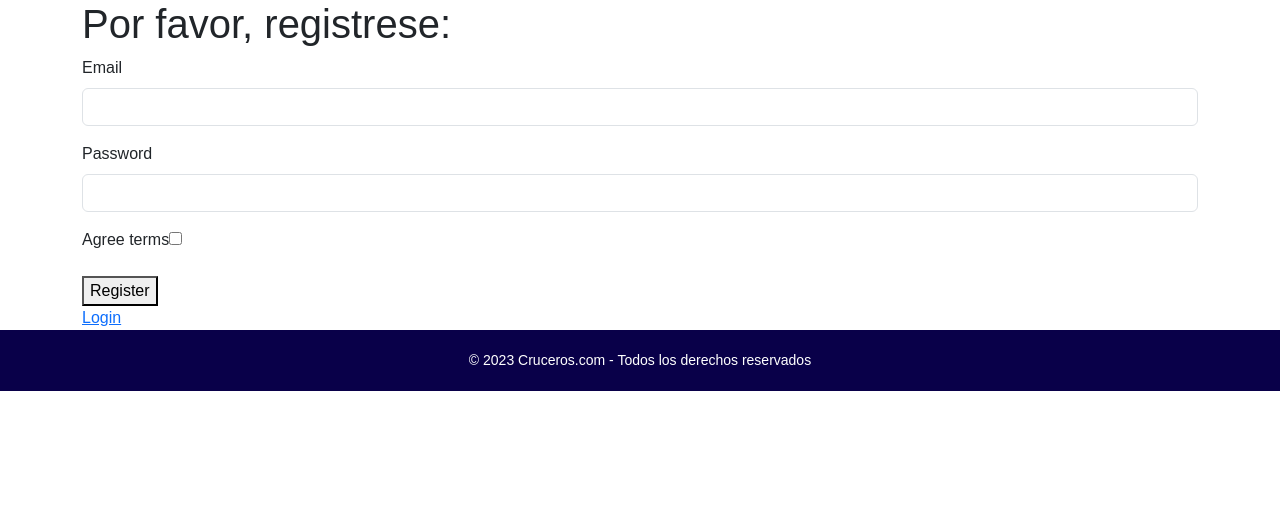
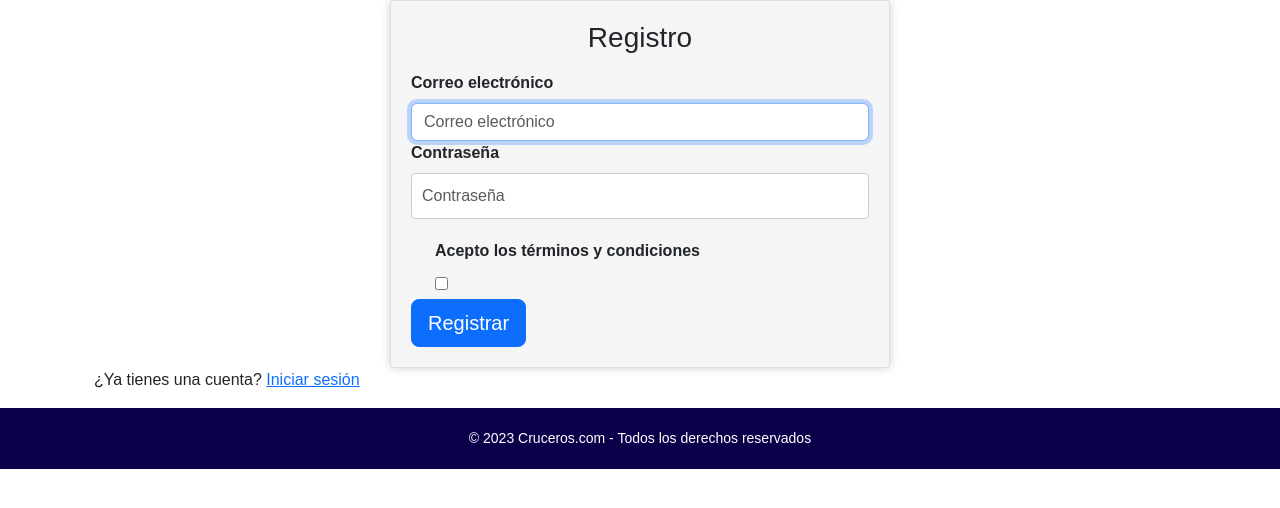
Before and after one commit to alejalogar/TFG, a Symfony app: template templates/registration/register.html.twig in a window 1280 px wide. Shown: the part 128-636 px from the top of the page. Run offline with Twig, Linux system fonts and the light colour scheme; the template is opened without the code that fills it, so the values that code supplies are empty; form fields are guessed from the names that the template uses; some libraries are stand-ins or nearby versions.

Commit message:
pequeño css

```diff
--- /dev/null
+++ b/public/css/login.css
@@ -0,0 +1,52 @@
+/* Estilos para el formulario */
+form {
+    max-width: 500px;
+    margin: 0 auto;
+    padding: 20px;
+    background-color: #f5f5f5;
+    border: 1px solid #ddd;
+    border-radius: 4px;
+    box-shadow: 0 0 10px rgba(0, 0, 0, 0.2);
+  }
+
+  form label {
+    display: block;
+    margin-bottom: 10px;
+    font-weight: bold;
+  }
+
+  form input[type="email"],
+  form input[type="password"] {
+    width: 100%;
+    padding: 10px;
+    margin-bottom: 20px;
+    border: 1px solid #ccc;
+    border-radius: 4px;
+  }
+
+  form input[type="submit"] {
+    display: block;
+    margin: 0 auto;
+    padding: 10px 20px;
+    background-color: #337ab7;
+    color: #fff;
+    border: none;
+    border-radius: 4px;
+    cursor: pointer;
+  }
+
+  form input[type="submit"]:hover {
+    background-color: #286090;
+  }
+
+  .alert {
+    margin-bottom: 20px;
+    padding: 15px;
+    border-radius: 4px;
+  }
+
+  .alert-danger {
+    background-color: #f2dede;
+    color: #a94442;
+    border: 1px solid #ebccd1;
+  }
--- a/templates/registration/register.html.twig
+++ b/templates/registration/register.html.twig
@@ -1,18 +1,52 @@
 {% extends 'base.html.twig' %}
 
-{% block title %}Register{% endblock %}
+{% block title %}Inicio de sesión{% endblock %}
+
+{% block stylesheets %}
+    {{ parent() }}
+
+    <link rel="stylesheet" href="{{ asset('css/login.css') }}">
+{% endblock %}
 
 {% block content %}
-    <h1>Por favor, registrese:</h1>
 
-    {{ form_start(registrationForm) }}
-        {{ form_row(registrationForm.email) }}
-        {{ form_row(registrationForm.plainPassword, {
-            label: 'Password'
-        }) }}
-        {{ form_row(registrationForm.agreeTerms) }}
+<div class="container">
+    <form class="form-signin" method="post">
+        <h1 class="h3 mb-3 font-weight-normal text-center">Registro</h1>
 
-        <button type="submit" class="btn-primary">Register</button>
-    {{ form_end(registrationForm) }}
-        <a href="{{ path('app_login') }}">Login</a>
+        {{ form_start(registrationForm) }}
+
+        {% if form_errors(registrationForm) %}
+            <div class="alert alert-danger">
+                {{ form_errors(registrationForm) }}
+            </div>
+        {% endif %}
+
+        <div class="form-label-group">
+            {{ form_label(registrationForm.email, 'Correo electrónico') }}
+            {{ form_widget(registrationForm.email, { 'attr': {'class': 'form-control', 'placeholder': 'Correo electrónico', 'autofocus': true} }) }}
+            {{ form_errors(registrationForm.email) }}
+        </div>
+
+        <div class="form-label-group">
+            {{ form_label(registrationForm.plainPassword, 'Contraseña') }}
+            {{ form_widget(registrationForm.plainPassword, { 'attr': {'class': 'form-control', 'placeholder': 'Contraseña'} }) }}
+            {{ form_errors(registrationForm.plainPassword) }}
+        </div>
+
+        <div class="form-group form-check">
+            {{ form_label(registrationForm.agreeTerms, 'Acepto los términos y condiciones', { 'label_attr': {'class': 'form-check-label'} }) }}
+            {{ form_widget(registrationForm.agreeTerms, { 'attr': {'class': 'form-check-input'} }) }}
+            {{ form_errors(registrationForm.agreeTerms) }}
+        </div>
+
+        <button type="submit" class="btn btn-lg btn-primary btn-block">Registrar</button>
+
+        {{ form_end(registrationForm) }}
+
+
+        <p>¿Ya tienes una cuenta? <a href="{{ path('app_login') }}">Iniciar sesión</a></p>
+    </form>
+</div>
+
 {% endblock %}
```
Also changed, not shown: templates/security/login.html.twig (+22 -22 lines), public/css/register.css (added), public/css/style.css (line endings or trailing spaces).
